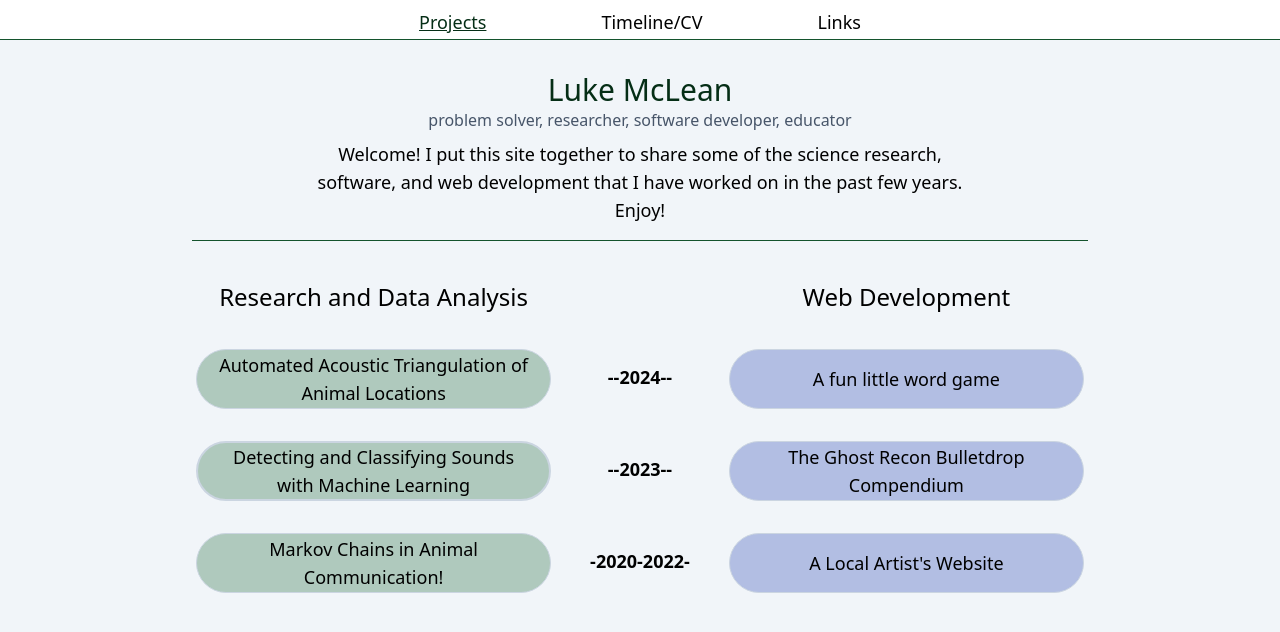
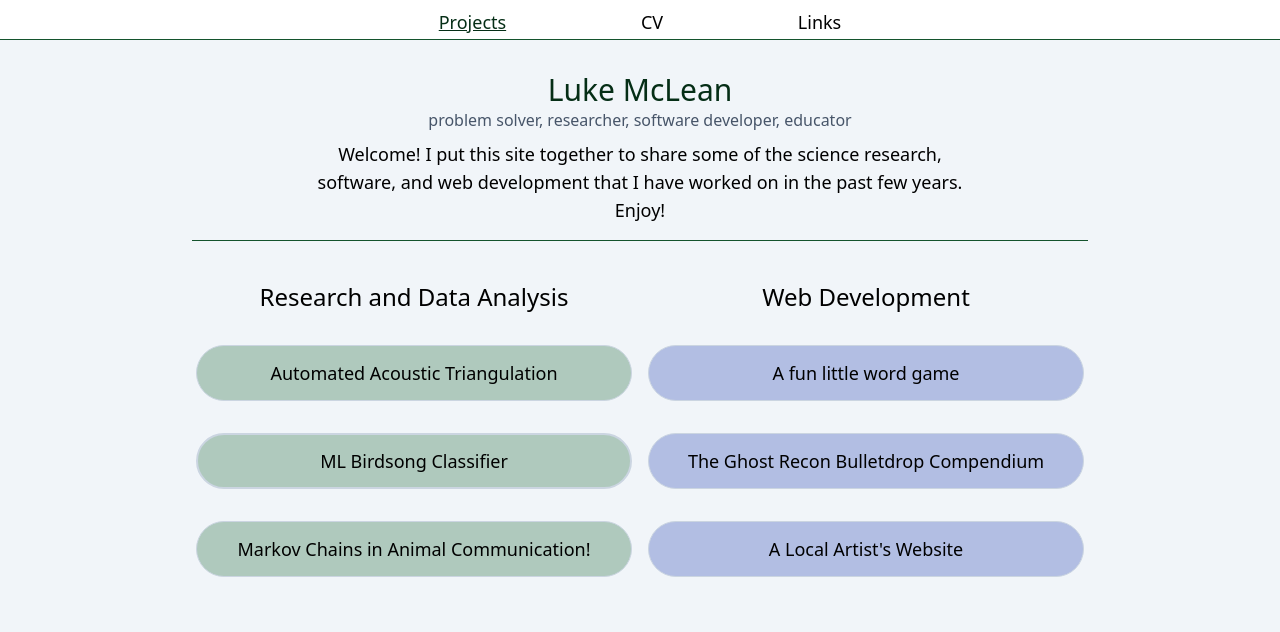
Before and after one commit to Struckhour/portfolio2024, a SvelteKit app: page / in a window 1280 px wide. Shown: the top 632 px of the page. Built offline with nearby package versions, Linux system fonts and the light colour scheme.

Commit message:
removes years from projects

```diff
--- a/src/routes/+layout.svelte
+++ b/src/routes/+layout.svelte
@@ -12,7 +12,7 @@
                 Projects
             </a>
             <a href="/timeline" class={`hover:underline active:text-slate-500 ${path === '/timeline' ? "underline font-medium text-green-950": ""} `}>
-                Timeline/CV
+                CV
             </a>
             <a href="/links" class={`hover:underline active:text-slate-500 ${path === '/links' ? "underline font-medium text-green-950": ""} `}>
                 Links
--- a/src/routes/+page.svelte
+++ b/src/routes/+page.svelte
@@ -19,31 +19,26 @@
 
 <hr class="border-t border-green-900 max-w-4xl my-4 mx-auto">
 
-<div class="grid grid-cols-[40%_20%_40%] grid-rows-5 max-w-4xl mx-auto px-1 gap-y-8">
+<div class="grid grid-cols-2 grid-rows-5 max-w-4xl mx-auto px-1 gap-y-8 gap-x-4">
     <h1 class="text-center text-2xl mt-6">
         Research and Data Analysis
     </h1>
-    <div></div>
     <h1 class="text-center text-2xl mt-6">
         Web Development
     </h1>
 
     <button on:click={() => goto("/triangulation")} class="border border-slate-300 hover:border-green-900 hover:border-2 rounded-full px-4 bg-green-800 bg-opacity-30 hover:bg-opacity-40 text-sm sm:text-lg">
-        Automated Acoustic Triangulation of Animal Locations
+        Automated Acoustic Triangulation
     </button>
-    <div class="flex justify-center items-center">
-        <div class="h-8 text-lg font-bold">--2024--</div>
-    </div>
+
     <button on:click={() => goto("/wordgame")} class="border border-slate-300 hover:border-blue-900 hover:border-2 rounded-full bg-blue-800 bg-opacity-30 hover:bg-opacity-40 text-sm sm:text-lg">
         A fun little word game
     </button>
 
     <button on:click={() => goto("/hethfinder")} class="border-2 border-slate-300 hover:border-green-900 hover:border-2 rounded-full px-4 bg-green-800 bg-opacity-30 hover:bg-opacity-40 text-sm sm:text-lg">
-        Detecting and Classifying Sounds with Machine Learning
+        ML Birdsong Classifier
     </button>
-    <div class="flex justify-center items-center">
-        <div class="h-8 text-lg font-bold">--2023--</div>
-    </div>
+
     <button on:click={() => goto("/ghost")} class="border border-slate-300 hover:border-blue-900 hover:border-2 rounded-full px-4 bg-blue-800 bg-opacity-30 hover:bg-opacity-40 text-sm sm:text-lg">
         The Ghost Recon Bulletdrop Compendium
     </button>
@@ -53,10 +48,6 @@
         Markov Chains in Animal Communication!
     </button>
 
-    <div class="flex justify-center items-center">
-        <div class="h-8 text-xs sm:text-lg font-bold tracking-tighter sm:tracking-normal">-2020-2022-</div>
-    </div>
-
     <button on:click={() => goto("/pottery")} class="border border-slate-300 hover:border-blue-900 hover:border-2 rounded-full px-4 bg-blue-800 bg-opacity-30 hover:bg-opacity-40 text-sm sm:text-lg">
         A Local Artist's Website
     </button>
```
